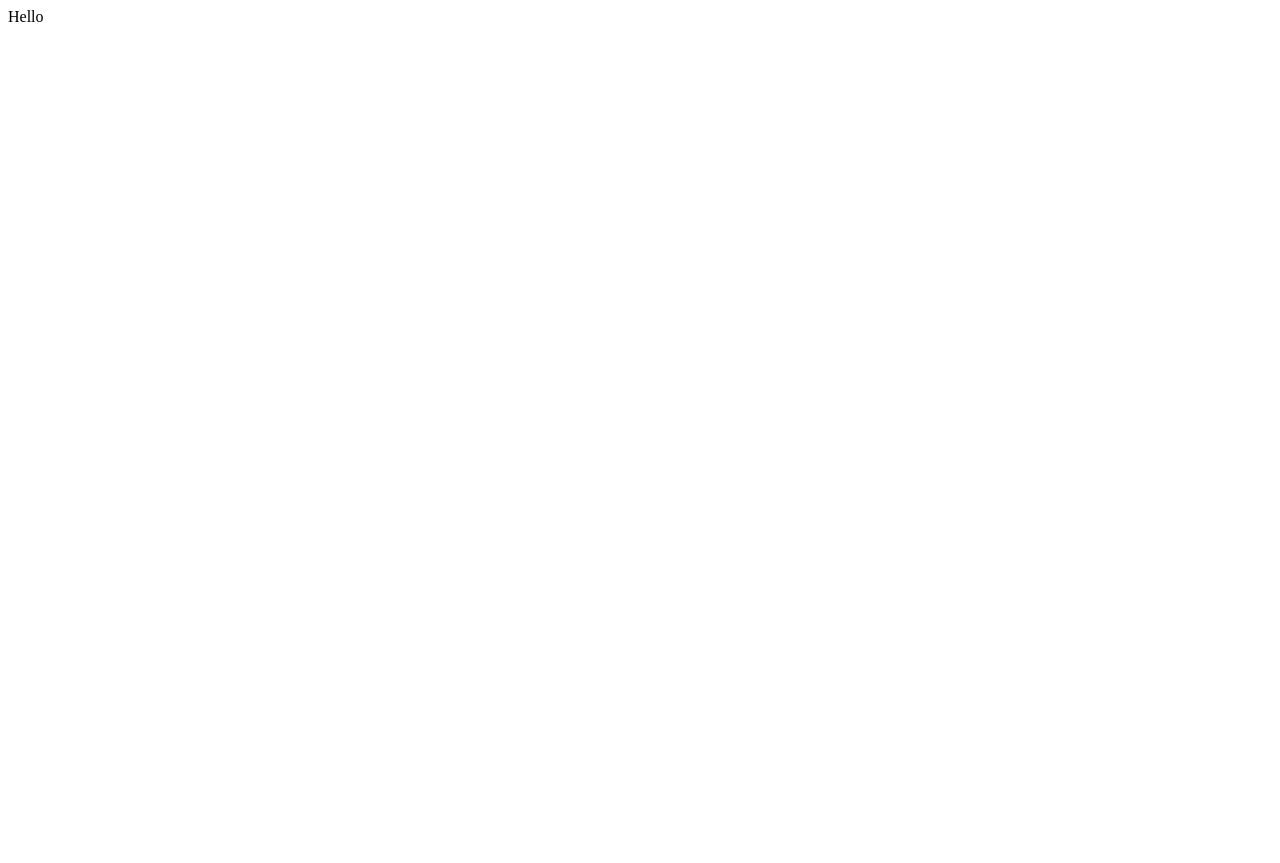
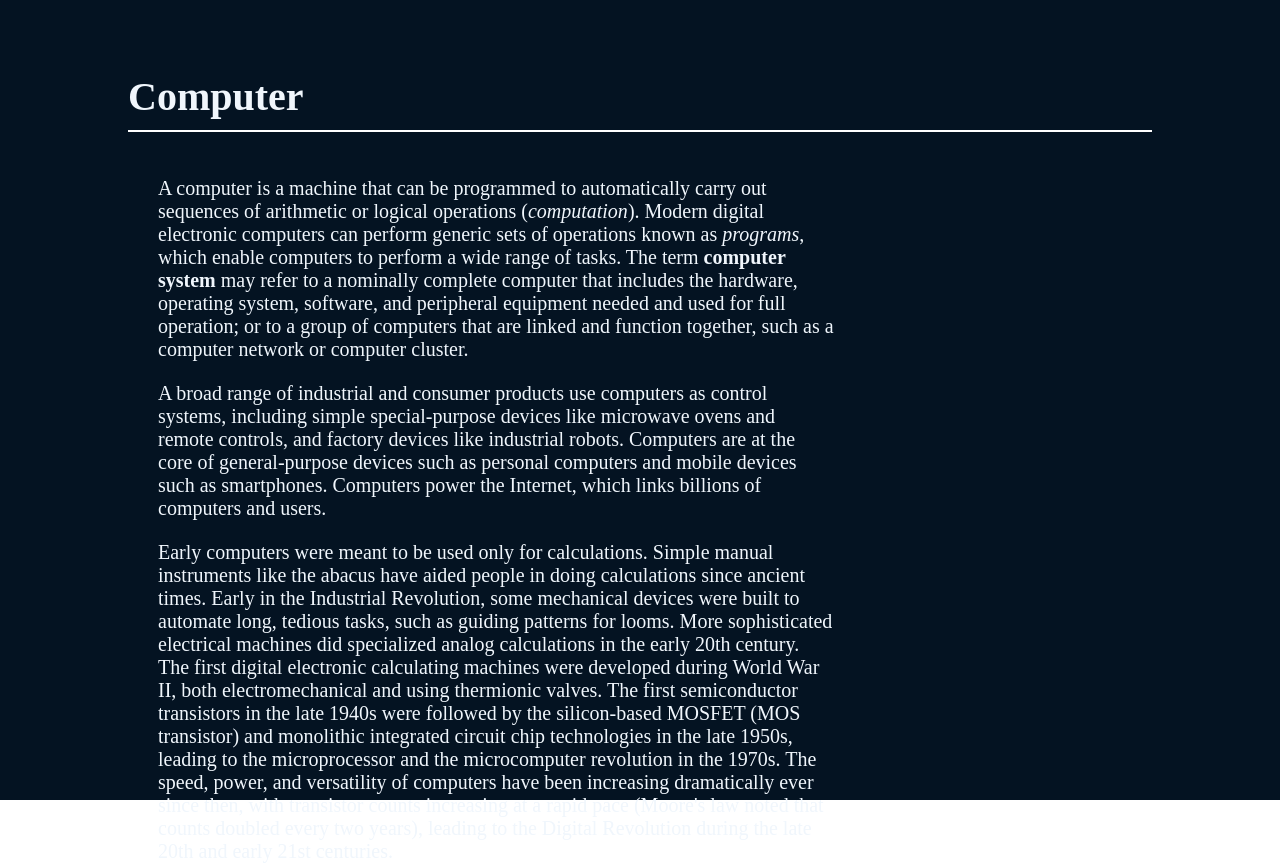
Before and after one commit to bay3m/GitGud-Learning-Web, a plain HTML site: page application/templates/computer.html in a window 1280 px wide. Before the commit the page ends 800 px from the top, so only its background shows below. Drawn offline with Linux system fonts and the light colour scheme.

Commit message:
adding more contents

```diff
--- a/application/static/style.css
+++ b/application/static/style.css
@@ -225,6 +225,7 @@ section.section_2 > div.container {
     padding-left: 30px;
     height: 80%;
 }
+
 div.hardware_content {
     height: 100%;
     margin-top: 20px;
@@ -275,3 +276,53 @@ section.section_3 > div.container {
     margin-top: 25px;
     padding-left: 30px;
 }
+
+/* Wiki Section ----------------------------------------------------------------------------------------------- */
+
+.section_wiki {
+    width: 100vw;
+    height: 100vh;
+    background-color: #041322;
+    color: var(--color4);
+    display: flex;
+    display: inline-block;
+    padding-top: 4%;
+    padding-left: 10%;
+    padding-right: 10%;
+}
+
+.section_wiki > h1 {
+    font-size: 40px;
+}
+
+.wiki_container {
+    display: flex;
+    column-gap: 20px;
+    margin-top: 25px;
+    padding-left: 30px;
+    height: 80%;
+}
+
+.wiki_content {
+    height: 100%;
+    margin-top: 20px;
+    display: flex;
+    align-items: flex-start;
+    justify-content: space-between;
+}
+
+.wiki_text {
+    width: 70%;
+    padding-right: 20px;
+    display: flex;
+    flex-direction: column;
+    justify-content: center;
+    align-items: flex-start;
+    font-size: 18px;
+    /* font-weight: lighter; */
+}
+
+.wiki_text > p {
+    font-size: 20px;
+    font-weight: 0;
+}
--- a/application/templates/computer.html
+++ b/application/templates/computer.html
@@ -4,8 +4,31 @@
     <meta charset="UTF-8">
     <meta name="viewport" content="width=device-width, initial-scale=1.0">
     <title>Computer</title>
+    <link rel="stylesheet" href="../static/style.css">
 </head>
 <body>
-    Hello
+    <section class="section_wiki">
+        <br>
+        <h1 style="margin-top: 0.4%;">Computer</h1>
+        <div class="border" style="width: 100%; margin-top: 10px; height: 1.5px; background-color: white;"></div>
+        <div class="wiki_container">
+            <div class="wiki_content">
+                <div class="wiki_text">
+                    <p>
+                        A computer is a machine that can be programmed to automatically carry out sequences of arithmetic or logical operations (<span style="font-style: italic;">computation</span>). Modern digital electronic computers can perform generic sets of operations known as <span style="font-style: italic;">programs</span>, which enable computers to perform a wide range of tasks. The term <span style="font-weight: bold;">computer system</span> may refer to a nominally complete computer that includes the hardware, operating system, software, and peripheral equipment needed and used for full operation; or to a group of computers that are linked and function together, such as a computer network or computer cluster.
+                    </p>
+                    <br>
+                    <p>
+                        A broad range of industrial and consumer products use computers as control systems, including simple special-purpose devices like microwave ovens and remote controls, and factory devices like industrial robots. Computers are at the core of general-purpose devices such as personal computers and mobile devices such as smartphones. Computers power the Internet, which links billions of computers and users.
+                    </p>
+                    <br>
+                    <p>Early computers were meant to be used only for calculations. Simple manual instruments like the abacus have aided people in doing calculations since ancient times. Early in the Industrial Revolution, some mechanical devices were built to automate long, tedious tasks, such as guiding patterns for looms. More sophisticated electrical machines did specialized analog calculations in the early 20th century. The first digital electronic calculating machines were developed during World War II, both electromechanical and using thermionic valves. The first semiconductor transistors in the late 1940s were followed by the silicon-based MOSFET (MOS transistor) and monolithic integrated circuit chip technologies in the late 1950s, leading to the microprocessor and the microcomputer revolution in the 1970s. The speed, power, and versatility of computers have been increasing dramatically ever since then, with transistor counts increasing at a rapid pace (Moore's law noted that counts doubled every two years), leading to the Digital Revolution during the late 20th and early 21st centuries.</p>
+                </div>
+                <div class="wiki_image">
+                    <img src="" alt="">
+                </div>
+            </div>
+        </div>
+    </section>
 </body>
 </html>
```
Also changed, not shown: application/templates/base.html (+17 -1 lines), application/templates/index.html (+14 -27 lines), application/templates/software.html (added, +11 -0 lines), 1 other file.
